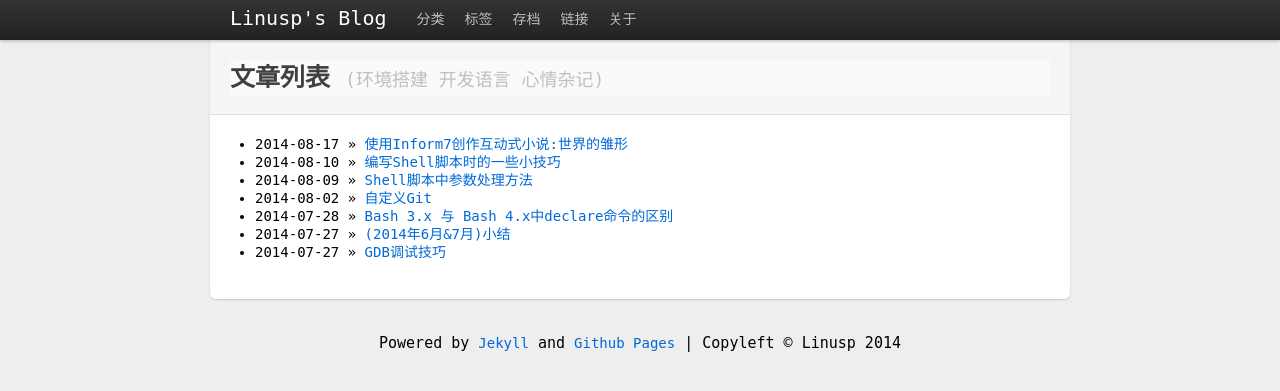
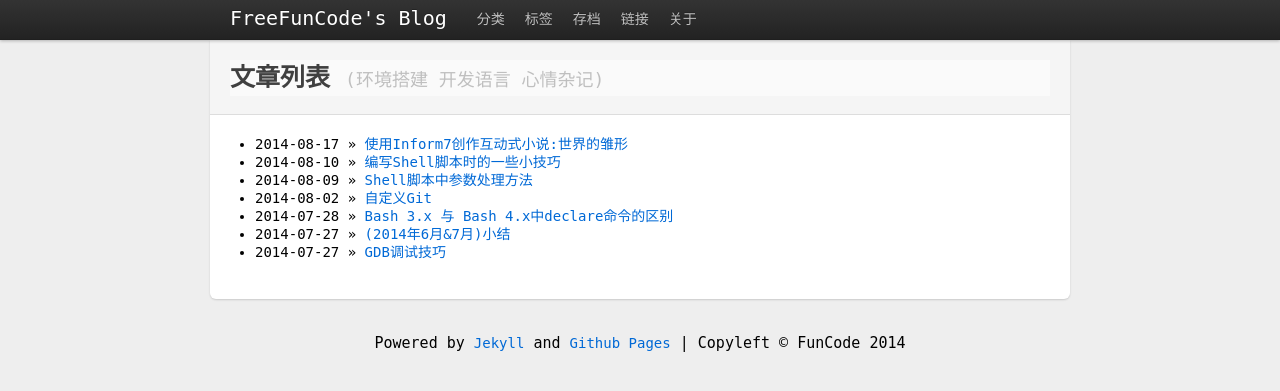
Before and after one commit to FreeFunCode/StaticBlog, a Jekyll site: the page built from index.html, in a window 1280 px wide. Shown: the top 391 px of the page. Built offline with Jekyll 4.4.1, drawn with Linux system fonts in a browser that asks for light colours.

Commit message:
修改yml

```diff
--- a/_config.yml
+++ b/_config.yml
@@ -4,14 +4,14 @@ pygments: true
 
 markdown: kramdown
 
-title : Linusp's Blog
+title : FreeFunCode's Blog
 author :
-  name : Linusp
-  email : linusp1024@gmail.com
-  github : Linusp
+  name : FunCode
+  email : 940286175@qq.com
+  github : FreeFunCode
 
 
-production_url : http://linusp.github.io
+production_url : http://FreeFunCode.github.com/StaticBlog
 
 nav:
   - text: 分类
```
